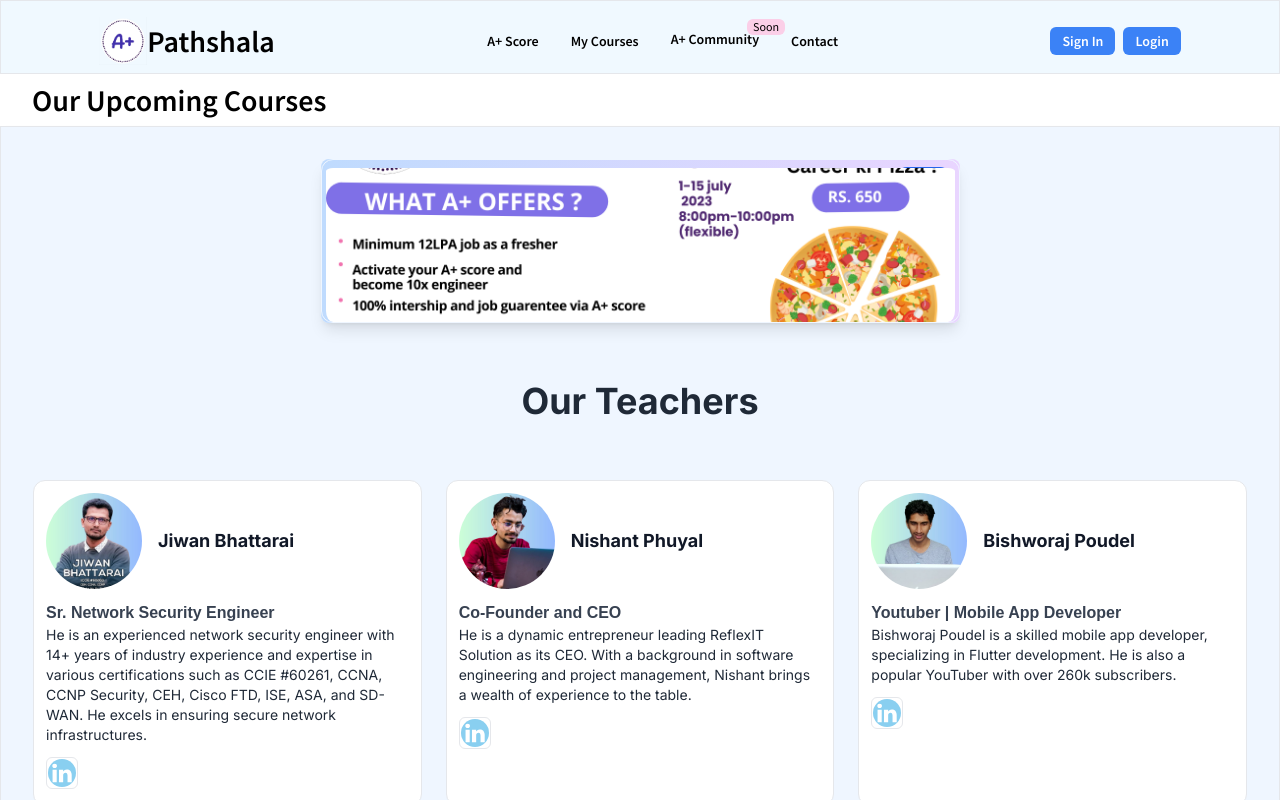
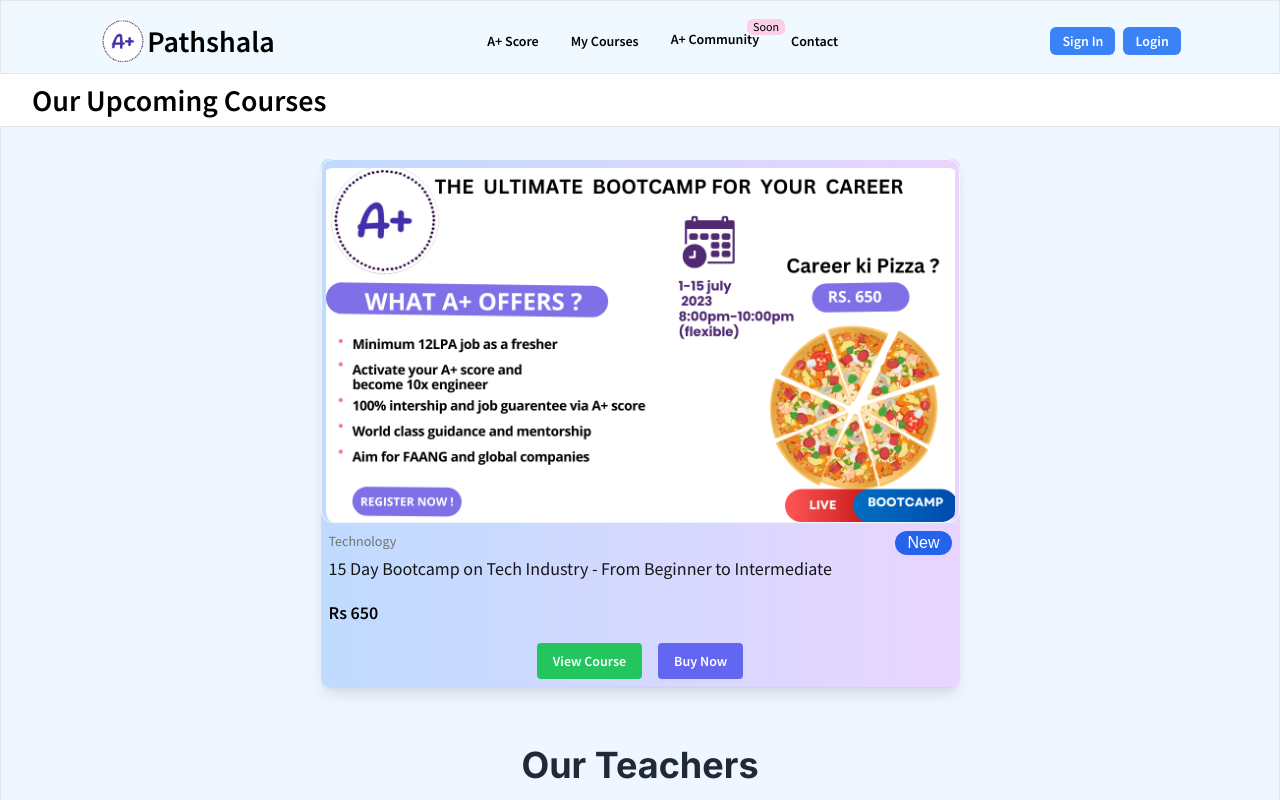
Before and after one commit to the-gaurav-bhatt/service_front, a Next.js app: page /courses in a window 1280 px wide. Shown: the top 800 px of the page. Built offline with nearby package versions, Linux system fonts and the light colour scheme.

Commit message:
image changed

```diff
--- a/app/components/checkoutSection/CourseSummary.jsx
+++ b/app/components/checkoutSection/CourseSummary.jsx
@@ -7,7 +7,7 @@
       id: 1,
       title: '15 Day Bootcamp on Tech Industry - From Beginner to Intermediate',
       instructor: 'Beginner to Intermediate',
-      image: '/banner.png',
+      image: '/banner.jpeg',
       price: 650,
     },
   ]);
--- a/app/components/courses/CourseCard.jsx
+++ b/app/components/courses/CourseCard.jsx
@@ -14,7 +14,7 @@
 const CourseCard = ({ course }) => {
   return (
     <div className="bg-gradient-to-r from-blue-200 to-purple-200 rounded-lg shadow-lg w-full md:w-1/2   overflow-hidden transform hover:-translate-y-2 transition-transform duration-300">
-      <Image
+      <img
         src={course.image}
         fill="responsive"
         alt={course.title}
```
